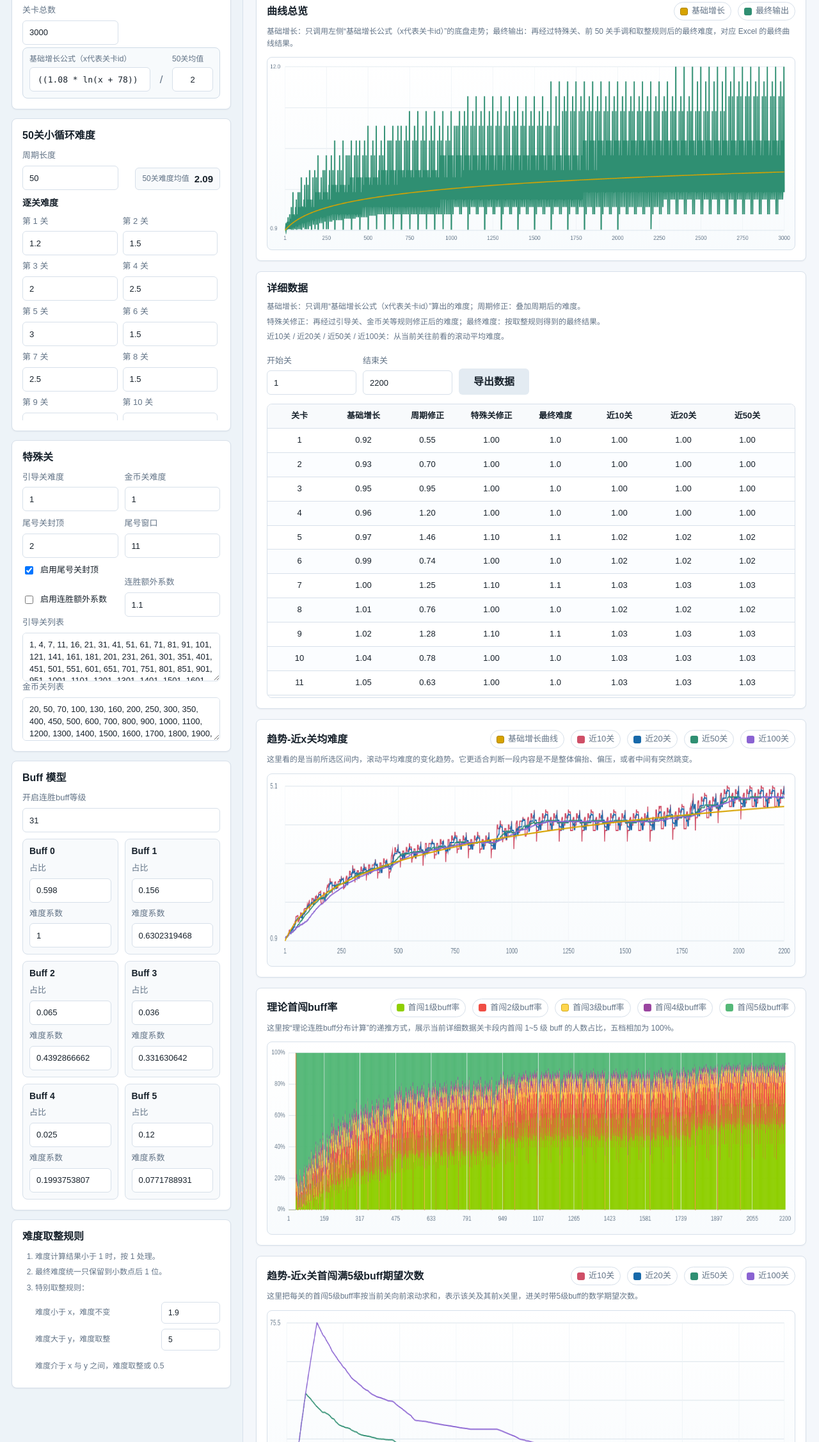
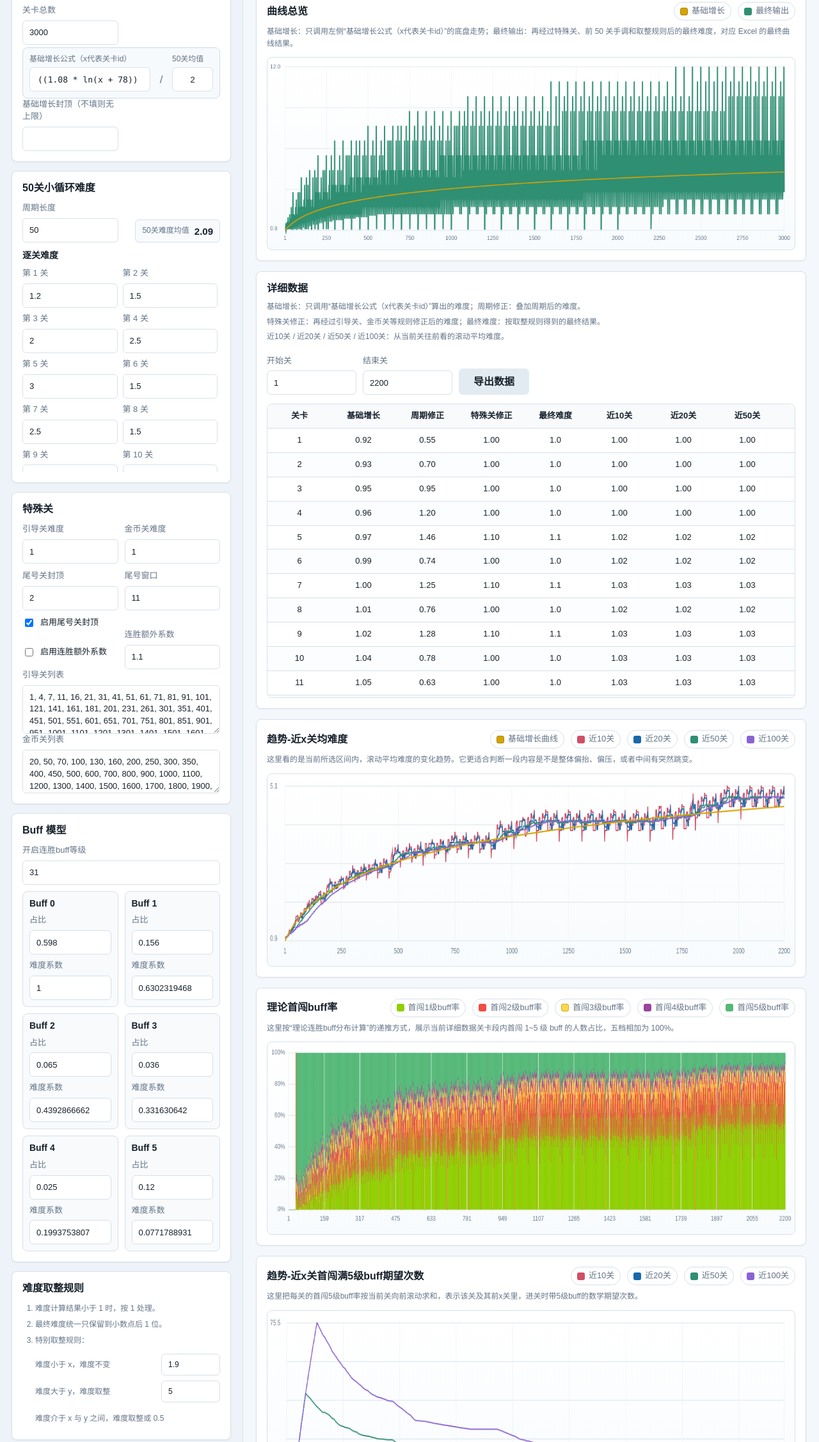
Before and after one commit to difficultycurve/difficultycurve.github.io, a plain HTML site: page index.html in a window 1280 px wide. Shown: the part 325-2579 px from the top of the page at 64% size. Drawn offline with Linux system fonts and the light colour scheme.

Commit message:
Add optional growth cap

```diff
--- a/app.js
+++ b/app.js
@@ -1,4 +1,4 @@
-const DATA_VERSION = '20260701-05';
+const DATA_VERSION = '20260701-06';
 
 const state = {
   seeds: {},
@@ -93,6 +93,18 @@ function evaluateGrowthFormula(formula, x) {
   if (!Number.isFinite(result)) throw new Error('基础增长公式结果无效。请检查公式写法，当前关卡：' + x);
   return result;
 }
+function parseOptionalPositiveNumber(value) {
+  if (value === null || value === undefined) return null;
+  const text = String(value).trim();
+  if (!text) return null;
+  const n = Number(text);
+  return Number.isFinite(n) && n > 0 ? n : null;
+}
+
+function applyGrowthCap(value, cap) {
+  const limit = parseOptionalPositiveNumber(cap);
+  return limit === null ? value : Math.min(value, limit);
+}
 function getCycleFactor(levelId, cycle) {
   const length = Math.max(1, Math.round(cycle.length));
   const values = cycle.values || [];
@@ -171,6 +183,7 @@ function computeModel(config) {
   const coinSet = levelSet(config.specialRules.coinLevels || []);
   const overrideMap = buildManualOverrideMap(config.manualOverrides || []);
   const weights = normalizeWeights(config.buffModel.weights || []);
+  const growthCap = config.growth?.cap;
   const decay = (config.buffModel.decay || []).map((v, idx) => {
     if (v === null || v === undefined || Number.isNaN(Number(v))) {
       return Math.max(0, 1 - idx * 0.08);
@@ -180,8 +193,11 @@ function computeModel(config) {
 
   const rows = [];
   for (let levelId = 1; levelId <= levelCount; levelId += 1) {
-    const baseGrowth = evaluateGrowthFormula(config.growth.formulaNumerator || buildGrowthFormula(config.growth), levelId);
-    const growth = evaluateGrowthFormula(buildGrowthFormula(config.growth), levelId);
+    const baseGrowth = applyGrowthCap(
+      evaluateGrowthFormula(config.growth.formulaNumerator || buildGrowthFormula(config.growth), levelId),
+      growthCap,
+    );
+    const growth = applyGrowthCap(evaluateGrowthFormula(buildGrowthFormula(config.growth), levelId), growthCap);
     const cycleFactor = getCycleFactor(levelId, config.cycle);
     const cycleValue = growth * cycleFactor;
 
@@ -302,7 +318,7 @@ function $(id) {
 
 function initEls() {
   [
-    'dataSource','resetBtn','saveBtn','exportBtn','levelCount','growthFormulaNumerator','growthFormulaDenominator','cycleLength','cycleValues',
+    'dataSource','resetBtn','saveBtn','exportBtn','levelCount','growthFormulaNumerator','growthFormulaDenominator','growthCap','cycleLength','cycleValues',
     'guideDifficulty','coinDifficulty','tailCapMax','tailCapWindow','tailCapEnabled','streakEnabled','streakExtraDefault','guideLevels',
     'coinLevels','buffStartLevel','buffGrid','halfStepThreshold','integerThreshold','projectTitle','heroStats',
     'focusStart','focusEnd','focusTable','overrideTable','curveCanvas','trendCanvas','buffExpectationCanvas','protocolWarning',
@@ -355,6 +371,7 @@ function configToForm() {
   const growthParts = splitGrowthFormula(c.growth.formula);
   els.growthFormulaNumerator.value = c.growth.formulaNumerator ?? growthParts.numerator;
   els.growthFormulaDenominator.value = c.growth.formulaDenominator ?? growthParts.denominator;
+  els.growthCap.value = c.growth.cap ?? '';
   els.cycleLength.value = c.cycle.length;
   els.guideDifficulty.value = c.specialRules.guideDifficulty;
   els.coinDifficulty.value = c.specialRules.coinDifficulty;
@@ -384,6 +401,7 @@ function updateConfigFromForm() {
   c.growth.formulaNumerator = els.growthFormulaNumerator.value.trim() || c.growth.formulaNumerator || '';
   c.growth.formulaDenominator = String(num(els.growthFormulaDenominator.value, num(c.growth.formulaDenominator, 1))).trim() || String(c.growth.formulaDenominator || 1);
   c.growth.formula = buildGrowthFormula(c.growth);
+  c.growth.cap = parseOptionalPositiveNumber(els.growthCap.value);
   c.cycle.length = Math.max(1, Math.round(num(els.cycleLength.value, c.cycle.length)));
   c.specialRules.guideDifficulty = num(els.guideDifficulty.value, c.specialRules.guideDifficulty);
   c.specialRules.coinDifficulty = num(els.coinDifficulty.value, c.specialRules.coinDifficulty);
@@ -903,7 +921,7 @@ function exportFocusTable() {
 
 function bindBaseInputs() {
   [
-    'levelCount','growthFormulaNumerator','growthFormulaDenominator','cycleLength','guideDifficulty','coinDifficulty','tailCapMax',
+    'levelCount','growthFormulaNumerator','growthFormulaDenominator','growthCap','cycleLength','guideDifficulty','coinDifficulty','tailCapMax',
     'tailCapWindow','tailCapEnabled','streakEnabled','buffStartLevel','guideLevels','coinLevels','halfStepThreshold',
     'integerThreshold','focusStart','focusEnd'
   ].forEach((id) => {
@@ -1036,6 +1054,7 @@ async function init() {
     levelCount: 3000,
     growth: {
       formula: '((1.08 * ln(x + 78)) - 3.8) / 2',
+      cap: null,
     },
     rounding: referenceSeed.modelSeed?.rounding || defaultSeed.rounding,
     cycle: {
--- a/index.html
+++ b/index.html
@@ -47,6 +47,9 @@
             <span>50关均值</span>
             <input id="growthFormulaDenominator" type="text" inputmode="decimal" autocomplete="off" spellcheck="false" maxlength="3" />
           </label>
+        </div>
+        <div class="grid two">
+          <label>基础增长封顶（不填则无上限）<input id="growthCap" type="number" min="0" step="0.1" /></label>
         </div>
       </section>
 
@@ -261,6 +264,6 @@
     </main>
   </div>
 
-  <script src="./app.js?v=20260701-05"></script>
+  <script src="./app.js?v=20260701-06"></script>
 </body>
 </html>
```
Also changed, not shown: product/app/app.js (+24 -5 lines), product/app/index.html (+4 -1 lines).
